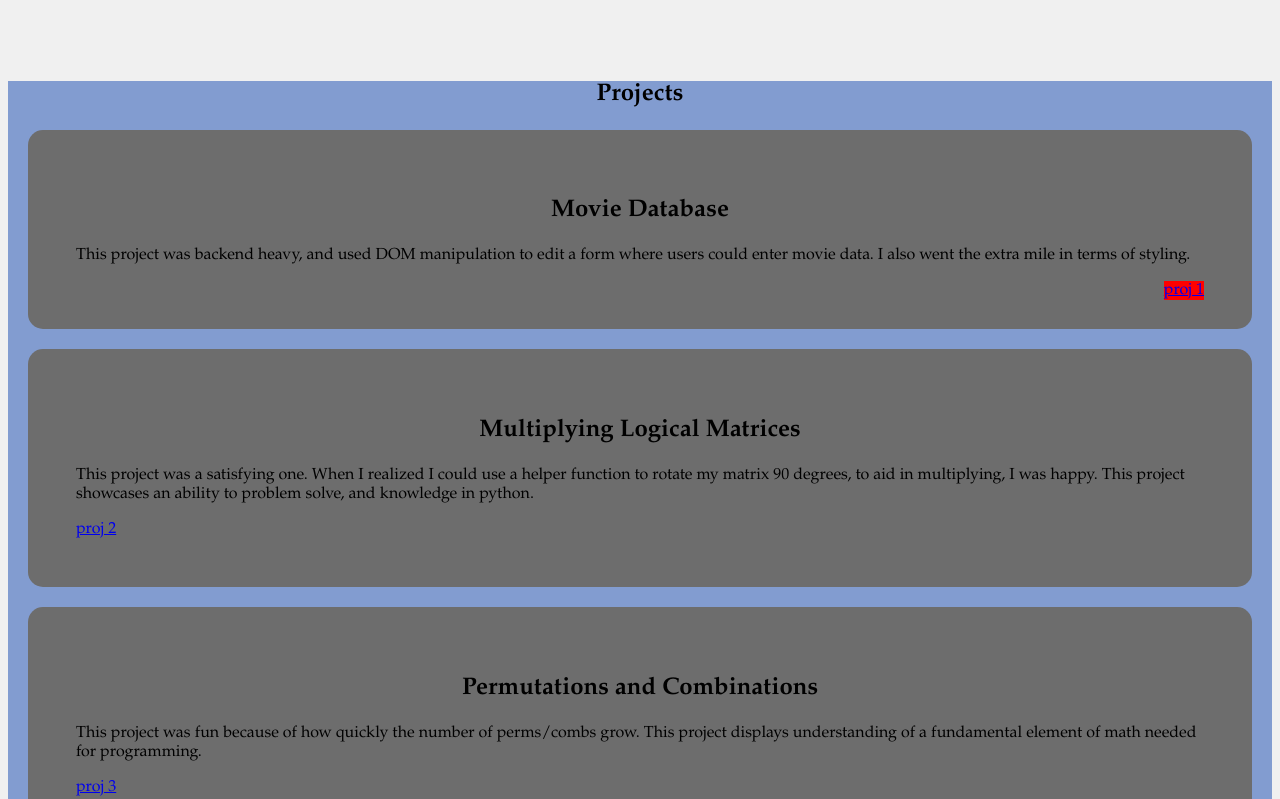
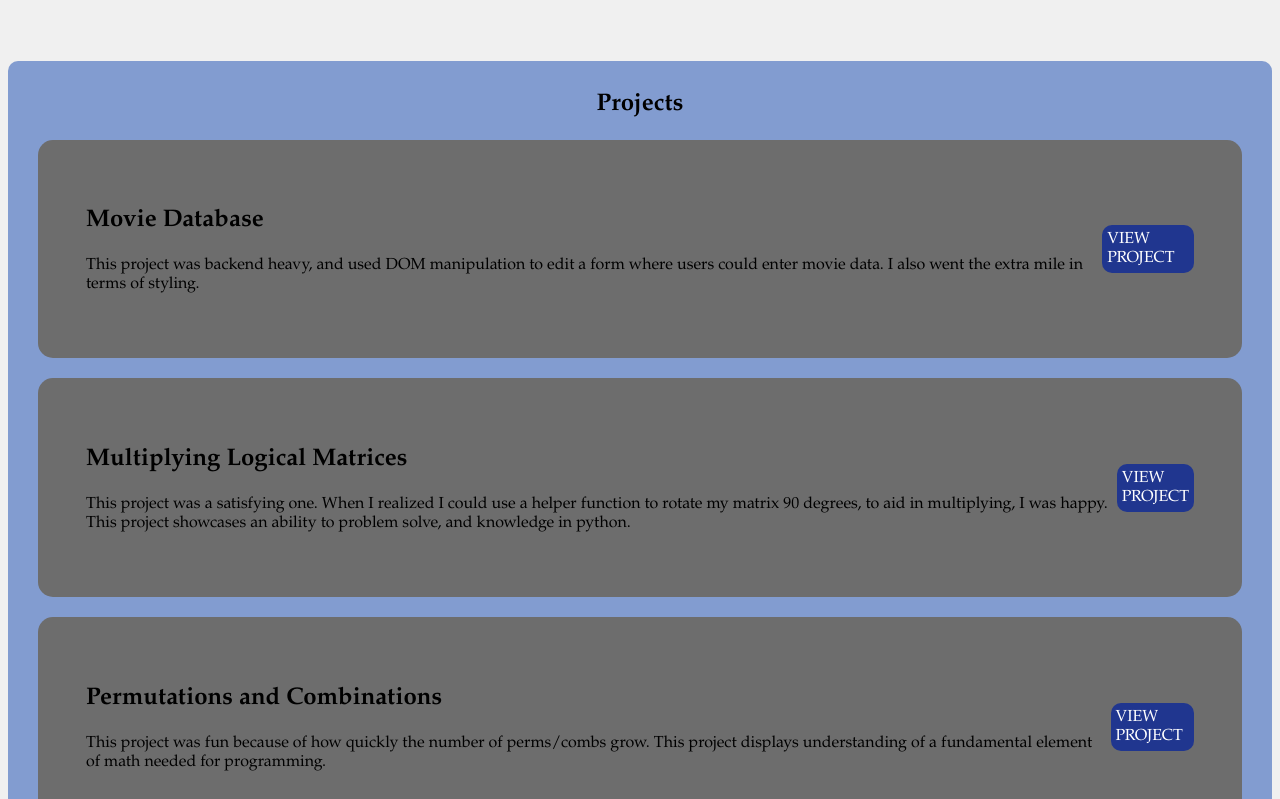
Before and after one commit to Joseph-R-Jackson/Joseph-R-Jackson.github.io, a plain HTML site: page index.html in a window 1280 px wide. Shown: the part 1105-1904 px from the top of the page. Drawn offline with nearby package versions, Linux system fonts and the light colour scheme.

Commit message:
styled projects more

```diff
--- a/css/styles.css
+++ b/css/styles.css
@@ -13,6 +13,7 @@ nav ul {
     padding: 10px;
     margin: 0px;
     align-self: flex-start;
+    border-radius: 5px;
 }
 
 nav li{
@@ -64,13 +65,18 @@ nav li a:hover {
     color:green;
 }
 
+h1 {
+    justify-content: center;
+}
+
 h1, h2{
     font-family: "Palatino", "times";
     display: flex;
-    justify-content: center;
 }
 
 #mvc-proj, #matrix-proj, #perm-proj {
+    display: flex;
+    justify-content: center;
     font-family: "Palatino", "times";
     background-color: #6D6D6D;
     border-radius: 15px;
@@ -84,15 +90,30 @@ h1, h2{
 }
 
 .proj-redirect {
-    display:flex;
-    float:right;
-    background-color: red;
+    width: 90px;
+    padding: 5px;
+    margin-left: 5px;
+    border-radius: 10px;
+    margin-top: auto;
+    margin-bottom: auto;
+    background-color: #20368F;
+
+    display: flex;
+    justify-content: center;
 }
+
+a {
+    color: white;
+    text-decoration: none;
+}
+
+section a:hover {
+    color: gray;
+}
+
 
 section:nth-child(even) {
     background-color: #829CD0;
+    padding: 10px;
+    border-radius: 10px;
 }
-
-.highlight-color {
-    background-color:black;
-}
--- a/index.html
+++ b/index.html
@@ -5,7 +5,6 @@
     <meta http-equiv="X-UA-Compatible" content="IE=edge">
     <meta name="viewport" content="width=device-width, initial-scale=1.0">
     <link rel="stylesheet" href="./css/styles.css">
-    <script src="https://ajax.googleapis.com/ajax/libs/jquery/3.6.0/jquery.min.js"></script>
     <link rel="stylesheet" href="https://cdnjs.cloudflare.com/ajax/libs/font-awesome/4.7.0/css/font-awesome.min.css">
     <title>Document</title>
 </head>
@@ -32,7 +31,7 @@
         <h1>Personal info</h1>
         <ul>
             <li>I'm active. I wrestled all throughout highschool; currently I weight lift and practice combat sports.</li>
-            <li>Recently, I've been getting into competitive programming. The process of solving problems is exciting, and solving problems you struggled with is gratifying.</li>
+            <li>Recently, I've been getting into competitive programming. The process of solving problems is exciting, that one struggled with is gratifying.</li>
             <li>Currently I'm an active member at Intervarsity.</li>
             <li>I spend a good chunk of my time absorbed in School work. Academia is important to me; which is why I currently have a 4.0.</li>
         </ul>
@@ -54,35 +53,44 @@
 
         <div id="mvc-proj">
             <!--image-->
-
+            <section>
                 <h2>Movie Database</h2>
                 <p>
                     This project was backend heavy, and used DOM manipulation to
                     edit a form where users could enter movie data. I also went the
                     extra mile in terms of styling.
                 </p>
+            </section>
             <div class="proj-redirect">
-                <a href="https://elegant-crepe-9a9634.netlify.app">proj 1</a>
+                <a href="https://elegant-crepe-9a9634.netlify.app">VIEW PROJECT</a>
             </div>
         </div>
 
         <div id="matrix-proj">
+            <section>
                 <h2>Multiplying Logical Matrices</h2>
                 <p>
                     This project was a satisfying one. When I realized I could use a helper
                     function to rotate my matrix 90 degrees, to aid in multiplying, I was happy.
                     This project showcases an ability to problem solve, and knowledge in python.
                 </p>
-            <a href="https://replit.com/@10877087/matrixmultiplication#main.py">proj 2</a>
+            </section>
+            <div class="proj-redirect">
+                <a href="https://replit.com/@10877087/matrixmultiplication#main.py">VIEW PROJECT</a>
+            </div>
         </div>
 
         <div id="perm-proj">
+            <section>
                 <h2>Permutations and Combinations</h2>
                 <p>
                     This project was fun because of how quickly the number of perms/combs grow.
                     This project displays understanding of a fundamental element of math needed for programming.
                 </p>
-        <a href="https://replit.com/@10877087/permutation#index.js:20">proj 3</a>
+            </section>
+            <div  class="proj-redirect">
+                <a href="https://replit.com/@10877087/permutation#index.js:20">VIEW PROJECT</a>
+            </div>
         </div>
 
     </section>
--- a/scripts/app.js
+++ /dev/null
@@ -1,6 +0,0 @@
-const color = 'highlightColor';
-
-let $cols = $('li').click(function(event) {
-    $cols.removeClass(color);
-    $this.addClass(color)
-});
```
Also changed, not shown: extra.txt. Lines whose indentation alone changed are shown as unchanged.
